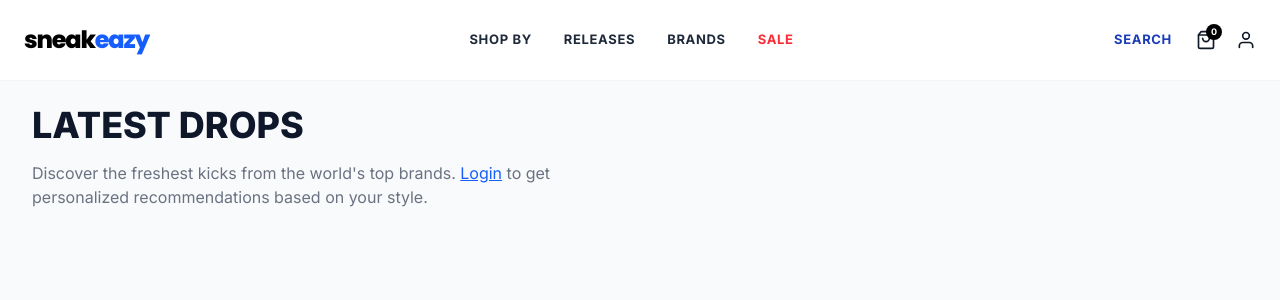
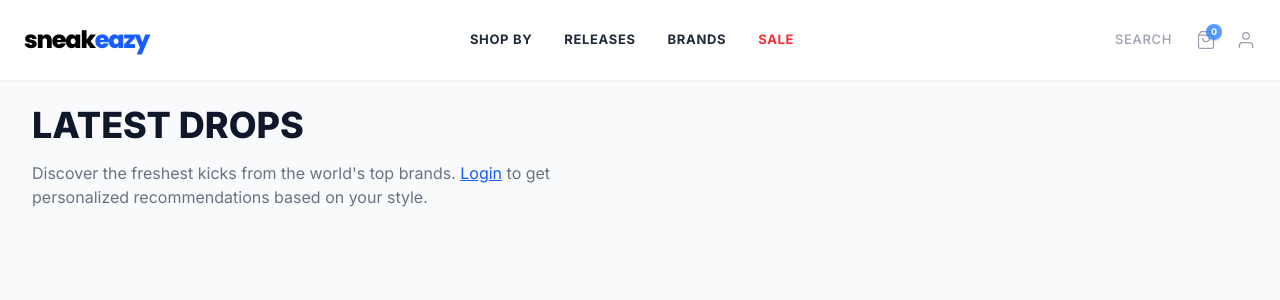
Before and after one commit to cultivatestd-lang/sneakeazy, a PHP site: page / in a window 1280 px wide. Shown: the top 300 px of the page. Run offline with PHP 8.4, Linux system fonts and the light colour scheme; data that the repository does not hold is empty.

Commit message:
UI Polish: Light & Blue-Tinted Search/Cart/User Icons

```diff
--- a/index.php
+++ b/index.php
@@ -741,7 +741,7 @@ if ($page === 'detail' && isset($_GET['product_id'])) {
                 <div class="relative">
                     <button
                         onclick="document.getElementById('search-container').classList.toggle('hidden'); document.getElementById('search-input').focus();"
-                        class="text-[13px] font-bold text-blue-800 uppercase tracking-wider hover:text-blue-600 transition-colors flex items-center gap-1">
+                        class="text-[13px] font-medium text-gray-400 uppercase tracking-wider hover:text-blue-500/80 transition-colors flex items-center gap-1">
                         <!-- Search Icon only on mobile, Text on desktop -->
                         <span class="hidden sm:inline">Search</span>
                         <svg xmlns="http://www.w3.org/2000/svg" class="h-5 w-5 sm:hidden" fill="none"
@@ -770,17 +770,17 @@ if ($page === 'detail' && isset($_GET['product_id'])) {
                 </div>
 
                 <!-- Icons (Cart & User) -->
-                <div class="flex items-center gap-4 sm:gap-5 text-gray-900">
+                <div class="flex items-center gap-4 sm:gap-5 text-gray-400 hover:text-blue-500/80">
                     <!-- Cart -->
                     <a href="#" class="hover:text-blue-600 transition-colors relative">
                         <svg xmlns="http://www.w3.org/2000/svg" width="20" height="20" viewBox="0 0 24 24" fill="none"
-                            stroke="currentColor" stroke-width="2" stroke-linecap="round" stroke-linejoin="round">
+                            stroke="currentColor" stroke-width="1.5" stroke-linecap="round" stroke-linejoin="round">
                             <path d="M6 2L3 6v14a2 2 0 0 0 2 2h14a2 2 0 0 0 2-2V6l-3-4z"></path>
                             <line x1="3" y1="6" x2="21" y2="6"></line>
                             <path d="M16 10a4 4 0 0 1-8 0"></path>
                         </svg>
                         <span
-                            class="absolute -top-1.5 -right-1.5 bg-black text-white text-[9px] font-bold h-4 w-4 flex items-center justify-center rounded-full">0</span>
+                            class="absolute -top-1.5 -right-1.5 bg-blue-500/80 text-white text-[9px] font-bold h-4 w-4 flex items-center justify-center rounded-full shadow-sm">0</span>
                     </a>
 
                     <!-- User Dropdown (Visible on Mobile) -->
@@ -788,7 +788,7 @@ if ($page === 'detail' && isset($_GET['product_id'])) {
                         <button @click="userOpen = !userOpen" @click.outside="userOpen = false"
                             class="hover:text-blue-600 transition-colors block focus:outline-none">
                             <svg xmlns="http://www.w3.org/2000/svg" width="20" height="20" viewBox="0 0 24 24"
-                                fill="none" stroke="currentColor" stroke-width="2" stroke-linecap="round"
+                                fill="none" stroke="currentColor" stroke-width="1.5" stroke-linecap="round"
                                 stroke-linejoin="round">
                                 <path d="M20 21v-2a4 4 0 0 0-4-4H8a4 4 0 0 0-4 4v2"></path>
                                 <circle cx="12" cy="7" r="4"></circle>
```
Also changed, not shown: api/index.php (+5 -5 lines).
